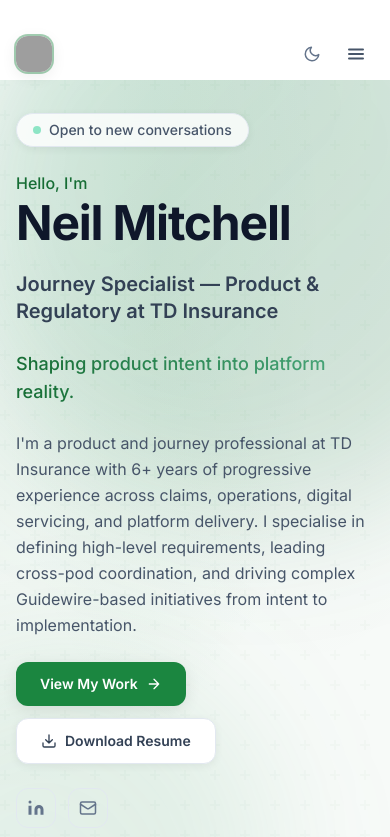
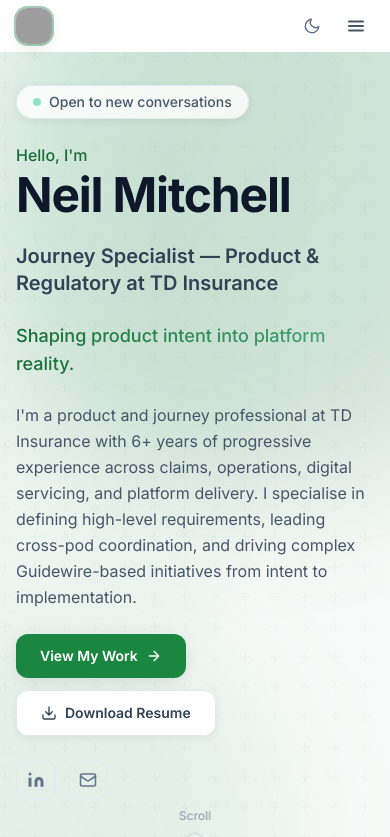
Before and after one commit to CRSD-Lau/Personal-Site, a Next.js app: page / in a window 390 px wide. Shown: the top 837 px of the page. Built offline with nearby package versions, Linux system fonts and the light colour scheme; grey boxes are pictures that could not be loaded.

Commit message:
Simplify nav to flush sticky top, Vercel-only deployment
- Remove viewport-fit:cover and all safe-area complexity
- Nav: sticky top-0, compact py-2, progress bar at absolute top-0
- No spacer div — clean flush header at top of screen
- Remove Netlify from README, update live URL to Vercel only

```diff
--- a/app/globals.css
+++ b/app/globals.css
@@ -47,6 +47,9 @@
   }
 
   /* Smooth scroll offset for sticky nav */
+  section {
+    scroll-margin-top: 80px;
+  }
 
   /* Selection color */
   ::selection {
--- a/app/layout.tsx
+++ b/app/layout.tsx
@@ -75,7 +75,6 @@
   ],
   width: "device-width",
   initialScale: 1,
-  viewportFit: "cover", // edge-to-edge Android/iOS — env(safe-area-inset-top) in header compensates
 };
 
 export default function RootLayout({
--- a/components/Navigation.tsx
+++ b/components/Navigation.tsx
@@ -70,28 +70,15 @@
   return (
     <>
       <header
-        className="sticky top-0 w-full z-50 bg-transparent"
+        className={`relative sticky top-0 w-full z-50 transition-all duration-300 ${
+          isScrolled ? "glass shadow-soft-sm" : "bg-transparent"
+        }`}
         role="banner"
       >
-        {/* Transparent spacer = status-bar height on mobile, hidden on desktop.
-            Glass background starts BELOW here so it never covers the status bar. */}
-        <div
-          className="sm:hidden"
-          style={{ height: "max(env(safe-area-inset-top, 0px), 28px)" }}
-          aria-hidden="true"
-        />
-
-        {/* Nav band — this is the only part with a background */}
-        <div className={`relative transition-all duration-300 ${
-          isScrolled ? "glass shadow-soft-sm" : "bg-transparent"
-        }`}>
-          {/* Progress bar flush at the very top of the nav band */}
-          <ScrollProgress />
-          <nav
-            className={`container-wide section-padding flex items-center justify-between transition-all duration-300 ${
-              isScrolled ? "py-2 sm:py-3" : "py-2 sm:py-5"
-            }`}
-            aria-label="Main navigation"
+        <ScrollProgress />
+        <nav
+          className="container-wide section-padding flex items-center justify-between py-2"
+          aria-label="Main navigation"
           >
           {/* Logo / Name */}
           <a
@@ -197,8 +184,7 @@
               )}
             </button>
           </div>
-          </nav>
-        </div>{/* end nav band */}
+        </nav>
       </header>
 
       {/* Mobile menu overlay */}
```
Also changed, not shown: 1 other file (tests, documents, lock files or other folders).
